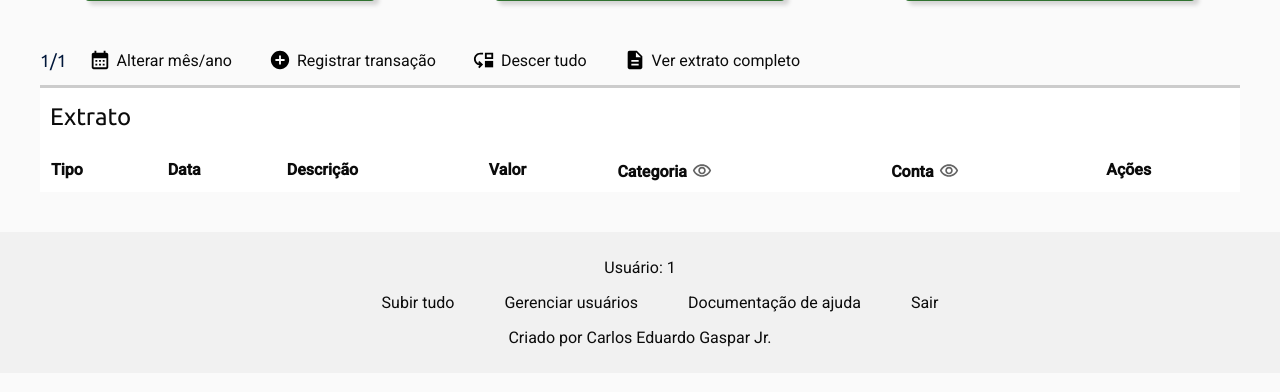
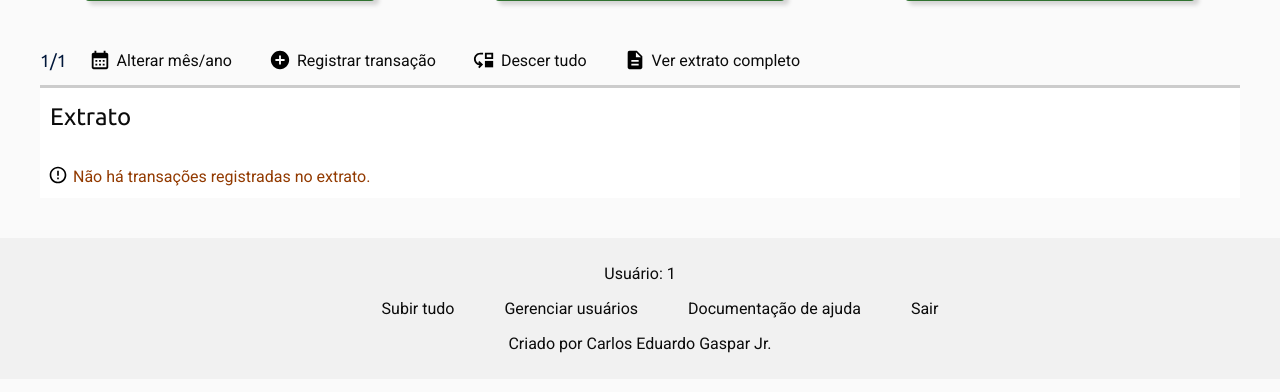
Before and after one commit to cegj/contta, a PHP site: page /extrato.php in a window 1280 px wide. Shown: the part 203-595 px from the top of the page. Run offline with PHP 8.4, Linux system fonts and the light colour scheme; the visitor is signed in with stand-in values (Sample User, id 1); data that the repository does not hold is empty; some libraries are stand-ins or nearby versions.

Commit message:
Add infos  tabela vazia

```diff
--- a/categorias.php
+++ b/categorias.php
@@ -112,7 +112,7 @@ $id_cat = filter_input(INPUT_GET, 'id_cat', FILTER_VALIDATE_INT);
             </div>
           <?php else : ?>
             <div>
-              <p>Não há categorias cadastradas</p>
+              <p class="info-tabela-vazia">Não há categorias cadastradas</p>
               <div>
               <?php endif; ?>
               </div>
--- a/extrato.php
+++ b/extrato.php
@@ -35,22 +35,10 @@ $id_transacao = filter_input(INPUT_GET, 'id_transacao', FILTER_VALIDATE_INT);
 
       <div class="container uma-coluna">
 
-        <?php
-        if (isset($_POST['exibirregistro'])) {
-          $_SESSION['exibeRegistro'] = $_POST['exibirregistro'];
-        }
+        <h2 class="titulo-container">Extrato</h2>
 
-        if ($edicao == true) {
-          $exibeRegistro = true;
-        } else
-      if (isset($_SESSION['exibeRegistro'])) {
-          $exibeRegistro = $_SESSION['exibeRegistro'];
-        } else {
-          $exibeRegistro = false;
-        }
-        ?>
+        <?php if (tabela_nao_esta_vazia($bdConexao, 'extrato')) : ?>
 
-        <h2 class="titulo-container">Extrato</h2>
           <table class="tabela extrato tabela-responsiva">
             <thead>
               <tr>
@@ -149,6 +137,13 @@ $id_transacao = filter_input(INPUT_GET, 'id_transacao', FILTER_VALIDATE_INT);
             ?>
             </tr>
           </table>
+
+        <?php else : ?>
+
+          <p class="info-tabela-vazia">Não há transações registradas no extrato.</p>
+
+        <?php endif; ?>
+
       </div>
 
     </main>
--- a/global/global.css
+++ b/global/global.css
@@ -1,7 +1,10 @@
-body, h1, h2, h3 {
+body,
+h1,
+h2,
+h3 {
   margin: 0px;
   padding: 0px;
-  font-family: 'Roboto', sans-serif;
+  font-family: "Roboto", sans-serif;
   color: #0b0b0b;
 }
 
@@ -16,7 +19,8 @@ a {
   color: #0b0b0b;
 }
 
-ul, li {
+ul,
+li {
   list-style: none;
 }
 
@@ -24,11 +28,11 @@ ul, li {
 
 input[type="number"]::-webkit-outer-spin-button,
 input[type="number"]::-webkit-inner-spin-button {
-    -webkit-appearance: none;
-    margin: 0;
+  -webkit-appearance: none;
+  margin: 0;
 }
 input[type="number"] {
-    -moz-appearance: textfield;
+  -moz-appearance: textfield;
 }
 
 /* [FIM] REMOVE O SELETOR DOS INPUTS TYPE NUMBER */
@@ -37,16 +41,18 @@ dl {
   margin: 7px 0;
 }
 
-dt, dd {
+dt,
+dd {
   margin: 0px;
 }
 
-dt,dd {
+dt,
+dd {
   display: inline-block;
 }
 
 dt {
-  color:#252525;
+  color: #252525;
 }
 
 dd {
@@ -60,7 +66,7 @@ dd {
 
 .container {
   display: grid;
-  background-color: #FFFFFF;
+  background-color: #ffffff;
   border-top: 3px solid #cccccc;
 }
 
@@ -103,14 +109,14 @@ dd {
   background-image: linear-gradient(#f5f5f5, #dbdbdb);
 }
 
-.box.informacoes{
+.box.informacoes {
   background-image: linear-gradient(#f5f5f5, #dbdbdb);
 }
 
 /* INFO-BOX */
 
 .info-box {
-  display:inline-block;
+  display: inline-block;
   padding: 20px;
   max-width: 300px;
   height: max-content;
@@ -122,7 +128,7 @@ dd {
 }
 
 .info-box p {
-  display:inline-block;
+  display: inline-block;
   line-height: 1.3;
   color: #363d27;
   font-size: 1rem;
@@ -138,9 +144,9 @@ dd {
 }
 
 .info-box p::before {
-  content:"";
+  content: "";
   display: block;
-  background-image:url(/img/icone-info.svg);
+  background-image: url(/img/icone-info.svg);
   background-size: contain;
   background-repeat: no-repeat;
   background-position: center;
@@ -166,7 +172,8 @@ dd {
   margin: 0 auto;
 }
 
-.linha-resultado-dia-extrato, .linha-resultado-dia-extrato td {
+.linha-resultado-dia-extrato,
+.linha-resultado-dia-extrato td {
   padding: 2px 8px;
   font-size: 0.9rem;
   color: #333333;
@@ -174,7 +181,7 @@ dd {
   text-align: center;
 }
 
-.valor-resultado-dia-extrato{
+.valor-resultado-dia-extrato {
   padding: 5px 10px;
   background-color: #f5f5f5;
 }
@@ -185,10 +192,32 @@ dd {
   padding: 8px;
 }
 
-.extrato{
+.extrato {
   width: 100%;
 }
 
 .choices {
   font-family: "Roboto", sans-serif !important;
 }
+
+.info-tabela-vazia {
+  display: inline-block;
+  padding-left: 8px;
+  height: 20px;
+  color: rgb(146, 58, 0);
+  font-size: 1rem;
+}
+
+.info-tabela-vazia::before {
+  content: "";
+  position: relative;
+  top: 3px;
+  margin-right: 5px;
+  display: inline-block;
+  background-image: url(/img/icos/exclamacao.svg);
+  background-size: contain;
+  background-repeat: no-repeat;
+  background-position: center;
+  height: 20px;
+  width: 20px;
+}
```
Also changed, not shown: contas.php (+10 -0 lines), img/icos/exclamacao.svg (added). Lines whose indentation alone changed are shown as unchanged.
